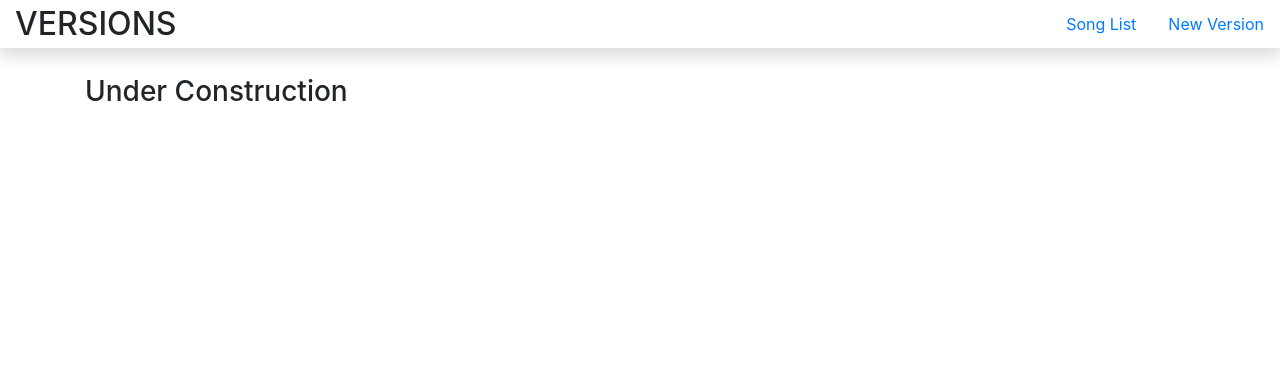
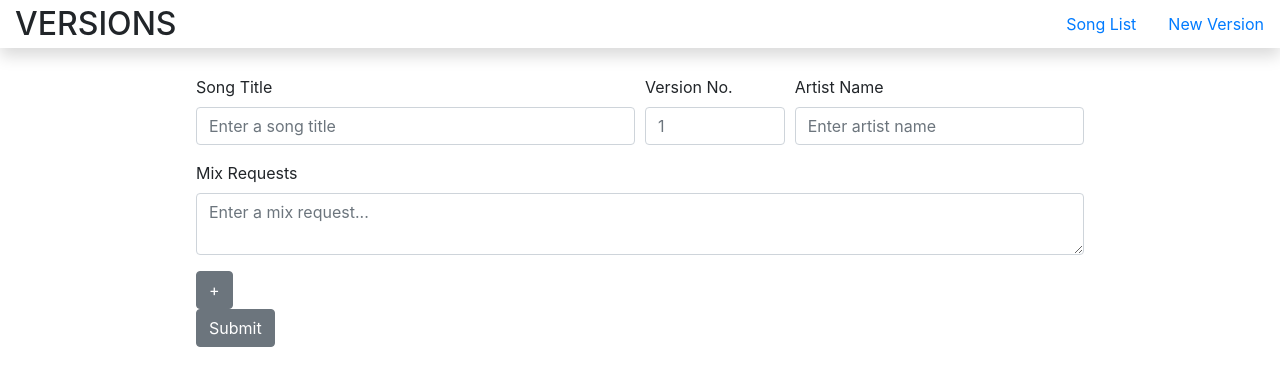
Before and after one commit to jasoncollum/Versions, a React (Create React App) app: page /requestForm in a window 1280 px wide. Shown: the top 386 px of the page. Built offline with nearby package versions, Linux system fonts and the light colour scheme; no server answers.

Commit message:
initial build of request form

```diff
--- a/package.json
+++ b/package.json
@@ -8,7 +8,10 @@
     "react-dom": "^16.8.6",
     "react-router": "^5.0.1",
     "react-router-dom": "^5.0.1",
-    "react-scripts": "3.0.1"
+    "react-scripts": "3.0.1",
+    "reactstrap": "^8.0.0",
+    "semantic-ui-css": "^2.4.1",
+    "semantic-ui-react": "^0.87.1"
   },
   "scripts": {
     "start": "react-scripts start",
--- a/src/components/ApplicationViews.jsx
+++ b/src/components/ApplicationViews.jsx
@@ -1,6 +1,6 @@
 import React, { Component } from 'react';
 import { Route, Redirect } from 'react-router-dom';
-import RequestForm from './RequestForm'
+import RequestForm from './request/RequestForm'
 import SongList from './list/SongList'
 import dbCalls from '../modules/dbCalls'
 
--- a/src/components/RequestForm.jsx
+++ /dev/null
@@ -1,12 +0,0 @@
-import React, { Component } from 'react'
-
-export default class RequestForm extends Component {
-
-    render() {
-        return (
-            <React.Fragment>
-                <h3>Under Construction</h3>
-            </React.Fragment>
-        )
-    }
-}
--- a/src/components/list/SongList.jsx
+++ b/src/components/list/SongList.jsx
@@ -3,9 +3,9 @@ import React, { Component } from 'react'
 
 export default class SongList extends Component {
 
-    // componentDidMount() {
-    //     console.log(this.props.song.versions)
-    // }
+    componentDidMount() {
+        console.log(this.props.song.versions)
+    }
 
     render() {
         return (
--- /dev/null
+++ b/src/components/request/RequestForm.jsx
@@ -0,0 +1,47 @@
+import React, { Component } from 'react'
+import { Col, Row, Button, Form, FormGroup, Label, Input, FormText } from 'reactstrap'
+import './requestForm.css'
+
+export default class RequestForm extends Component {
+
+    render() {
+        return (
+            <Form id="requestForm">
+                <Row form>
+                    <Col md={6}>
+                        <FormGroup>
+                            <Label for="songTitleInput">Song Title</Label>
+                            <Input type="text" name="songTitleInput" id="songTitleInput"
+                                placeholder="Enter a song title" />
+                        </FormGroup>
+                    </Col>
+                    <Col md={2}>
+                        <FormGroup>
+                            <Label for="versionNumberInput">Version No.</Label>
+                            <Input type="text" name="versionNumberInput" id="versionNumberInput"
+                                placeholder="1" />
+                        </FormGroup>
+                    </Col>
+                    <Col md={4}>
+                        <FormGroup>
+                            <Label for="artistNameInput">Artist Name</Label>
+                            <Input type="text" name="artistNameInput" id="artistNameInput"
+                                placeholder="Enter artist name" />
+                        </FormGroup>
+                    </Col>
+                </Row>
+                <Row form>
+                    <Col md={12}>
+                        <FormGroup>
+                            <Label for="mixRequestTextarea">Mix Requests</Label>
+                            <Input type="textarea" name="mixRequestTextarea" id="mixRequestTextarea"
+                                placeholder="Enter a mix request..." />
+                        </FormGroup>
+                        <Button>+</Button>
+                    </Col>
+                </Row>
+                <Button>Submit</Button>
+            </Form>
+        )
+    }
+}
--- /dev/null
+++ b/src/components/request/requestForm.css
@@ -0,0 +1,4 @@
+#requestForm {
+    max-width: 80%;
+    margin: auto;
+}
```
Also changed, not shown: 1 other file (tests, documents, lock files or other folders).
